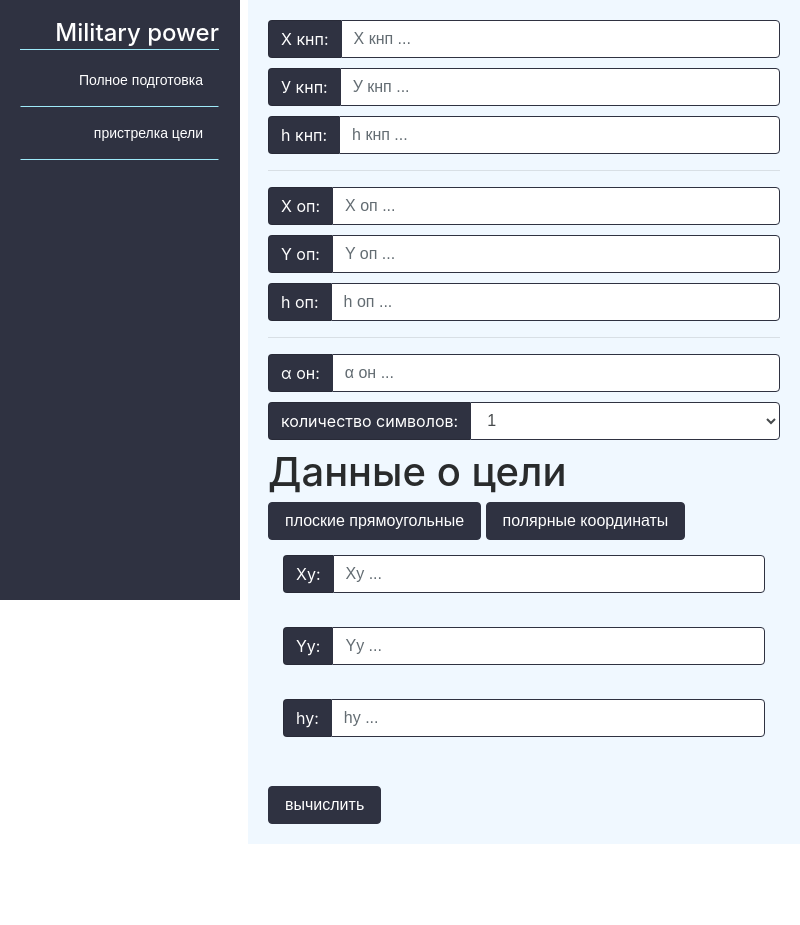
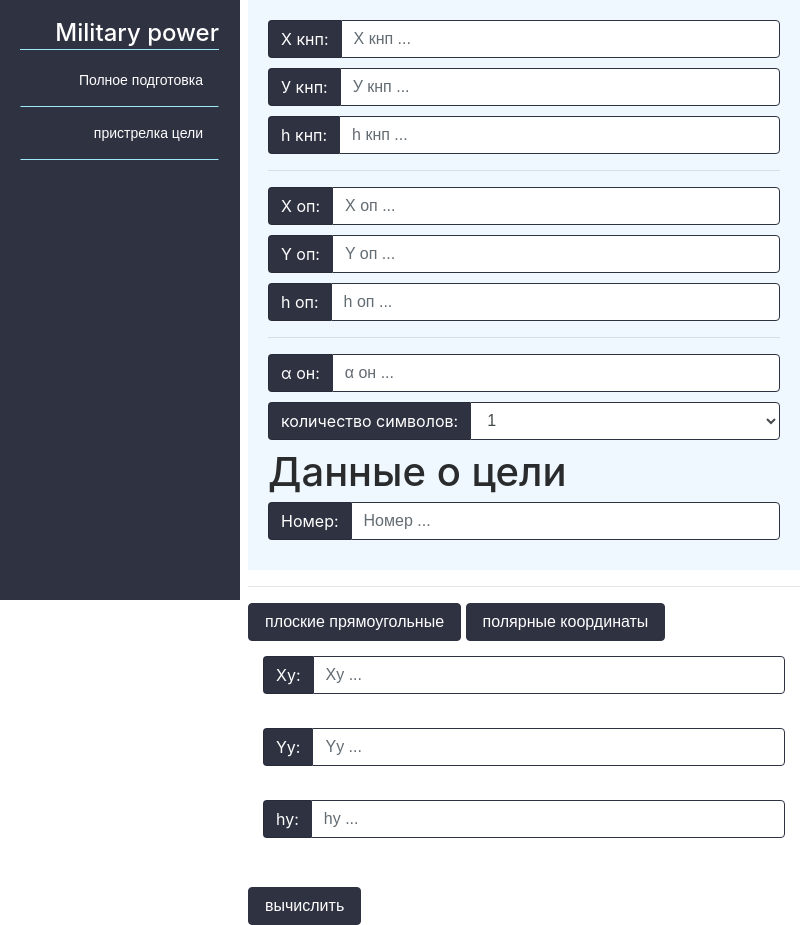
Before and after one commit to BayShubar/military-project, an Electron app: page index.html in a window 800 px wide. Before the commit the page ends 844 px from the top, so only its background shows below. Drawn offline with Linux system fonts and the light colour scheme.

Commit message:
nomer added

```diff
--- a/index.html
+++ b/index.html
@@ -75,6 +75,15 @@
                 Данные о цели
               </h1>
 
+
+              <div class="input-group">
+                <span class="input-group-addon">Номер: </span>
+                <input id="nomer" type="number" class="form-control"  placeholder="Номер ...">
+             </div></div><hr/>
+
+
+
+
               <div>
                 <button type="button" class="btn btn-primary" onclick="showFirstOption()">плоские прямоугольные</button>
                 <button type="button" class="btn btn-primary" onclick="showSecondOption()">полярные координаты</button>
```
